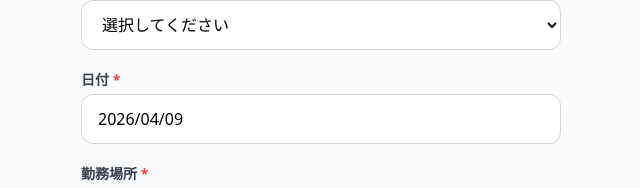
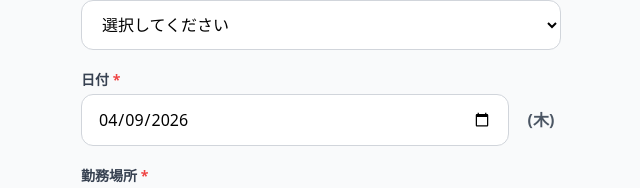
Before and after one commit to takutotakutotakuto/swimming-attendance, a Next.js app: page / in a window 1280 px wide. Shown: the part 192-380 px from the top of the page, without its empty margins (319-959 px from the left). Built offline with nearby package versions, Linux system fonts and the light colour scheme.

Commit message:
日付に曜日表示追加・カレンダーをネイティブinputに戻す

```diff
--- a/src/app/admin/page.tsx
+++ b/src/app/admin/page.tsx
@@ -4,9 +4,12 @@ import { useState, useEffect, useCallback } from "react";
 import { FACILITY_NAMES, STAFF_NAMES, LESSON_TYPES, SLOT_TYPES, SEPARATE_FACILITIES, PT_FACILITY } from "@/config/settings";
 import type { AttendanceRecord } from "@/types";
 
+const WEEKDAYS = ["日", "月", "火", "水", "木", "金", "土"];
+
 function formatDate(dateStr: string): string {
   const [y, m, d] = dateStr.split("-");
-  return `${y}年${m}月${d}日`;
+  const dow = WEEKDAYS[new Date(Number(y), Number(m) - 1, Number(d)).getDay()];
+  return `${y}年${m}月${d}日（${dow}）`;
 }
 
 function getLessonLabel(value: string): string {
--- a/src/app/my-records/page.tsx
+++ b/src/app/my-records/page.tsx
@@ -1,13 +1,8 @@
 "use client";
 
 import { useState, useEffect, useCallback } from "react";
-import DatePicker, { registerLocale } from "react-datepicker";
-import { ja } from "date-fns/locale/ja";
-import "react-datepicker/dist/react-datepicker.css";
 import { STAFF_NAMES, FACILITY_NAMES, LESSON_TYPES, SLOT_TYPES, SlotKey } from "@/config/settings";
 import type { AttendanceRecord, AttendanceFormData } from "@/types";
-
-registerLocale("ja", ja);
 
 function formatDate(dateStr: string): string {
   const [y, m, d] = dateStr.split("-");
@@ -233,22 +228,8 @@ export default function MyRecordsPage() {
               {/* 日付 */}
               <div>
                 <label className="block text-sm font-semibold text-gray-700 mb-1">日付</label>
-                <DatePicker
-                  locale="ja"
-                  calendarStartDay={1}
-                  dateFormat="yyyy/MM/dd"
-                  selected={editForm.work_date ? new Date(editForm.work_date) : null}
-                  onChange={(date: Date | null) => {
-                    if (date) {
-                      const y = date.getFullYear();
-                      const m = String(date.getMonth() + 1).padStart(2, "0");
-                      const d = String(date.getDate()).padStart(2, "0");
-                      setEditForm((prev) => prev ? { ...prev, work_date: `${y}-${m}-${d}` } : prev);
-                    }
-                  }}
-                  className="w-full border border-gray-300 rounded-xl px-4 py-3 text-base bg-white focus:outline-none focus:ring-2 focus:ring-blue-400"
-                  wrapperClassName="w-full"
-                />
+                <input type="date" name="work_date" value={editForm.work_date} onChange={handleEditChange}
+                  className="w-full border border-gray-300 rounded-xl px-4 py-3 text-base bg-white focus:outline-none focus:ring-2 focus:ring-blue-400" />
               </div>
 
               {/* 勤務場所 */}
--- a/src/app/page.tsx
+++ b/src/app/page.tsx
@@ -1,13 +1,16 @@
 "use client";
 
 import { useState } from "react";
-import DatePicker, { registerLocale } from "react-datepicker";
-import { ja } from "date-fns/locale/ja";
-import "react-datepicker/dist/react-datepicker.css";
 import { STAFF_NAMES, FACILITY_NAMES, LESSON_TYPES, SLOT_TYPES, SlotKey } from "@/config/settings";
 import type { AttendanceFormData } from "@/types";
 
-registerLocale("ja", ja);
+const WEEKDAYS = ["日", "月", "火", "水", "木", "金", "土"];
+
+function getWeekday(dateStr: string): string {
+  if (!dateStr) return "";
+  const [y, m, d] = dateStr.split("-");
+  return WEEKDAYS[new Date(Number(y), Number(m) - 1, Number(d)).getDay()];
+}
 
 function getTodayDate(): string {
   return new Date().toISOString().split("T")[0];
@@ -114,22 +117,15 @@ export default function StaffInputPage() {
           <label className="block text-sm font-semibold text-gray-700 mb-1">
             日付 <span className="text-red-500">*</span>
           </label>
-          <DatePicker
-            locale="ja"
-            calendarStartDay={1}
-            dateFormat="yyyy/MM/dd"
-            selected={form.work_date ? new Date(form.work_date) : null}
-            onChange={(date: Date | null) => {
-              if (date) {
-                const y = date.getFullYear();
-                const m = String(date.getMonth() + 1).padStart(2, "0");
-                const d = String(date.getDate()).padStart(2, "0");
-                setForm((prev) => ({ ...prev, work_date: `${y}-${m}-${d}` }));
-              }
-            }}
-            className="w-full border border-gray-300 rounded-xl px-4 py-3 text-base bg-white focus:outline-none focus:ring-2 focus:ring-blue-400"
-            wrapperClassName="w-full"
-          />
+          <div className="flex items-center gap-3">
+            <input type="date" name="work_date" value={form.work_date} onChange={handleChange}
+              className="flex-1 border border-gray-300 rounded-xl px-4 py-3 text-base bg-white focus:outline-none focus:ring-2 focus:ring-blue-400" />
+            {form.work_date && (
+              <span className="text-base font-semibold text-gray-600 w-10 text-center">
+                ({getWeekday(form.work_date)})
+              </span>
+            )}
+          </div>
         </div>
 
         {/* 勤務場所 */}
```
